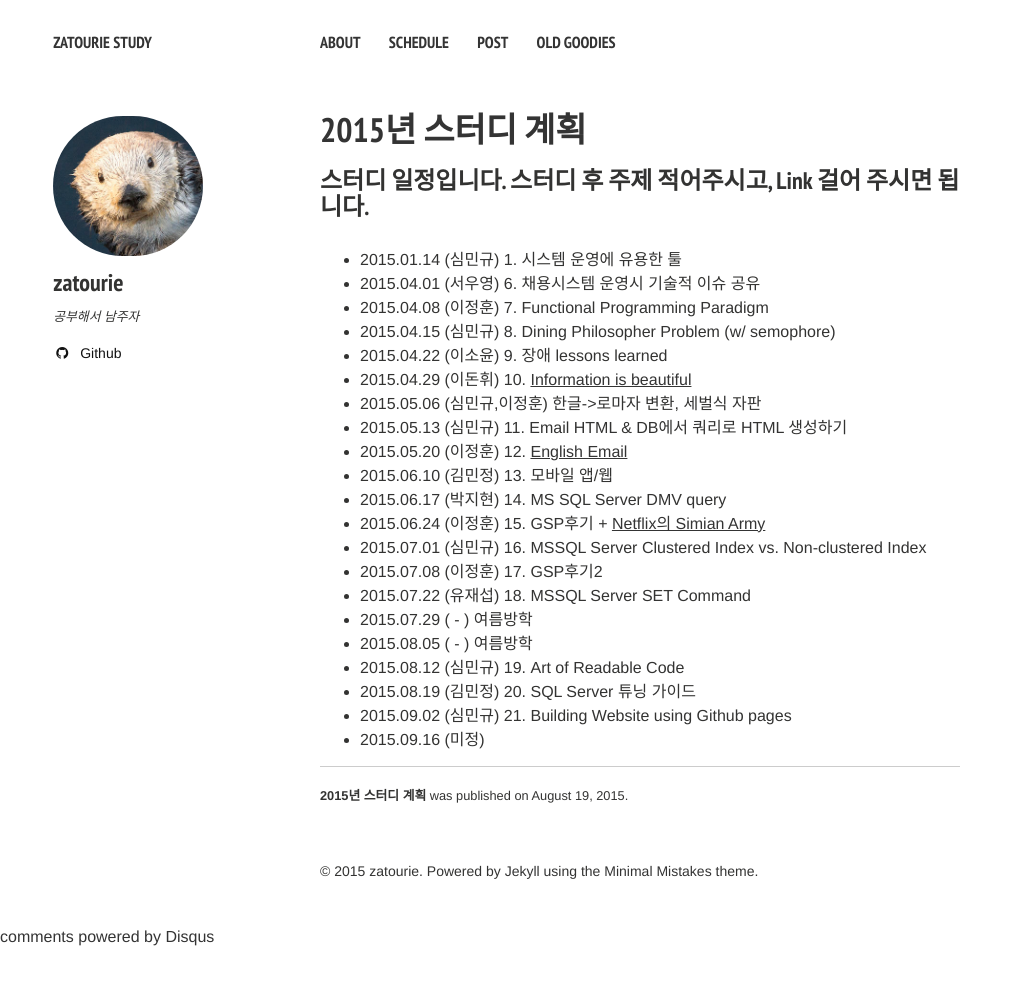
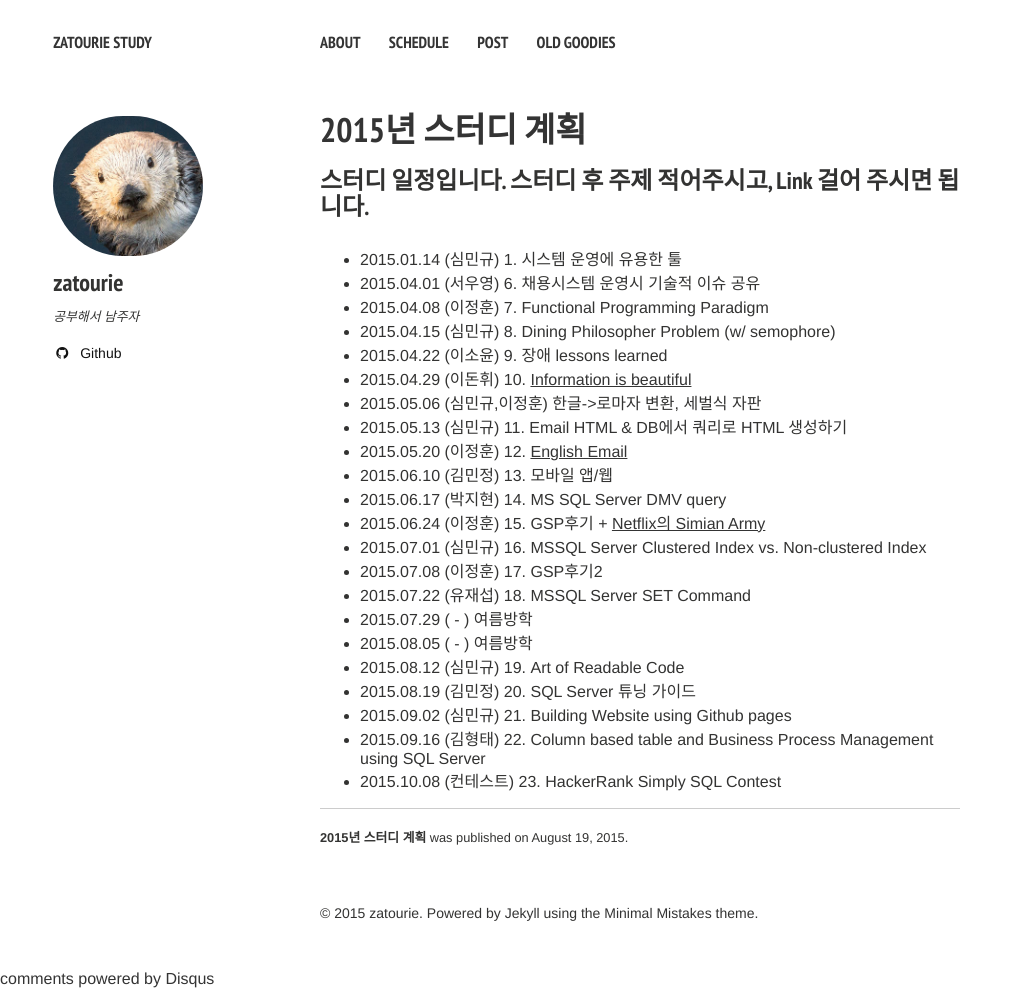
Before and after one commit to zatourie/zatourie.github.io, a Jekyll site: the page built from schedule/index.md, in a window 1280 px wide. Shown: the whole page, without its empty margins (0-1021 px from the left). Built offline with Jekyll 4.4.1, drawn with Linux system fonts in a browser that asks for light colours; nearby versions of some CDN libraries; comment, search, counter and statistics services are not loaded; before the commit the page ends 946 px from its top, so only the background shows below that.

Commit message:
Add some events

```diff
--- a/schedule/index.md
+++ b/schedule/index.md
@@ -29,4 +29,5 @@ comments: true
 * 2015.08.12 (심민규) 19. Art of Readable Code
 * 2015.08.19 (김민정) 20. SQL Server 튜닝 가이드
 * 2015.09.02 (심민규) 21. Building Website using Github pages
-* 2015.09.16 (미정)
+* 2015.09.16 (김형태) 22. Column based table and Business Process Management using SQL Server
+* 2015.10.08 (컨테스트) 23. HackerRank Simply SQL Contest
```
